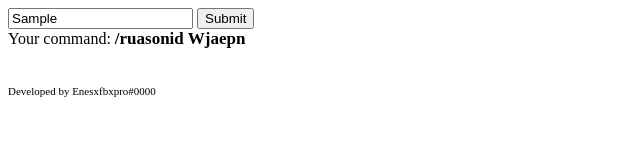
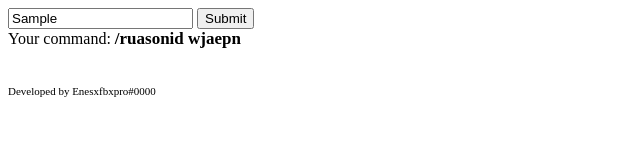
Before and after one commit to enesucar/TransformiceGetCommandForBadge, a plain HTML site: page index.html in a window 1280 px wide. Both pictures are taken after typing "Sample" into the empty fields and a click on the button "Submit". Shown: the full height of the page, 0-640 px from the left. Drawn offline with Linux system fonts and the light colour scheme.

Commit message:
Add files via upload

```diff
--- a/index.html
+++ b/index.html
@@ -95,7 +95,7 @@
     }
 
     function codeAddress() {
-        var userName = document.getElementById("userName").value;
+        var userName = document.getElementById("userName").value.toLowerCase();
         var text = CreateStringForUser(userName);
 
         const span = document.getElementById('data');
```
